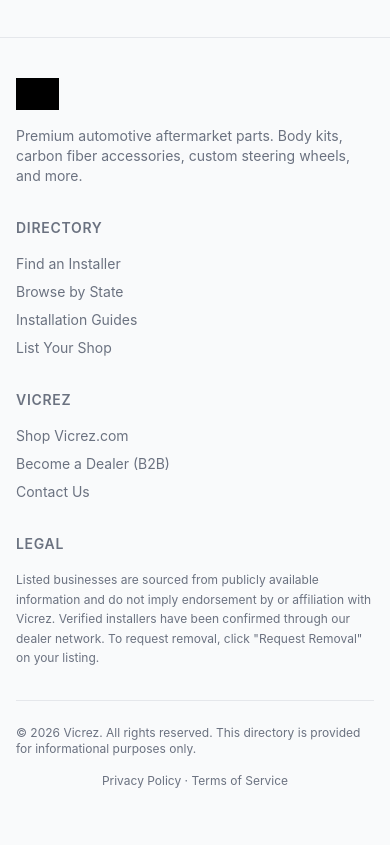
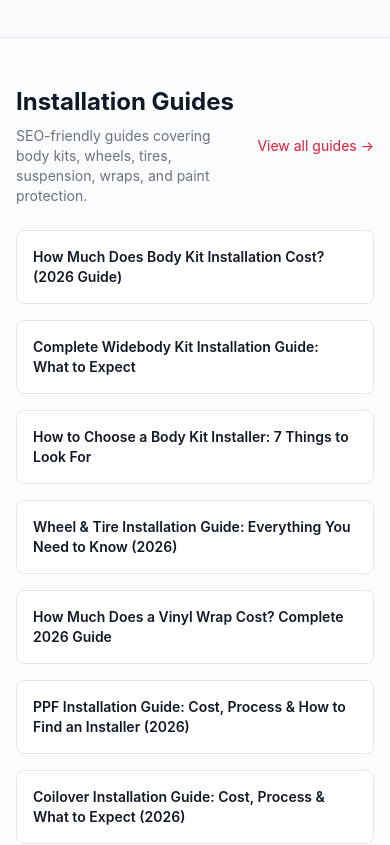
Before and after one commit to bd-vicrez/installer-directory, a Next.js app: page / in a window 390 px wide. Shown: the part 2120-2965 px from the top of the page. Built offline with nearby package versions, Linux system fonts and the light colour scheme; no server answers; the database is empty; grey boxes are pictures that could not be loaded.

Commit message:
improve installer directory SEO coverage

```diff
--- a/src/app/directory/page.tsx
+++ b/src/app/directory/page.tsx
@@ -105,7 +105,7 @@
           {/* Guide links */}
           <section className="bg-vicrez-card border border-vicrez-border rounded-xl p-6">
             <h2 className="text-lg font-bold text-white mb-3">Installation Guides</h2>
-            <ul className="space-y-2 text-sm">
+            <ul className="grid grid-cols-1 md:grid-cols-2 gap-2 text-sm">
               <li>
                 <a href="/guides/body-kit-installation-cost" className="text-vicrez-red hover:underline">
                   How Much Does Body Kit Installation Cost? (2026 Guide)
@@ -121,6 +121,26 @@
                   How to Choose a Body Kit Installer: 7 Things to Look For
                 </a>
               </li>
+              <li>
+                <a href="/guides/wheel-and-tire-installation-guide" className="text-vicrez-red hover:underline">
+                  Wheel & Tire Installation Guide: Everything You Need to Know (2026)
+                </a>
+              </li>
+              <li>
+                <a href="/guides/vinyl-wrap-cost-guide" className="text-vicrez-red hover:underline">
+                  How Much Does a Vinyl Wrap Cost? Complete 2026 Guide
+                </a>
+              </li>
+              <li>
+                <a href="/guides/ppf-installation-guide" className="text-vicrez-red hover:underline">
+                  PPF Installation Guide: Cost, Process & How to Find an Installer (2026)
+                </a>
+              </li>
+              <li>
+                <a href="/guides/coilover-installation-guide" className="text-vicrez-red hover:underline">
+                  Coilover Installation Guide: Cost, Process & What to Expect (2026)
+                </a>
+              </li>
             </ul>
           </section>
         </div>
--- a/src/app/page.tsx
+++ b/src/app/page.tsx
@@ -1,8 +1,25 @@
+import { Metadata } from 'next';
 import Header from '@/components/Header';
 import Footer from '@/components/Footer';
 import HomeSearch from '@/components/HomeSearch';
 import { queryTopCities, queryAllStatesWithCounts, queryInstallerStats, getPool } from '@/lib/db';
 import { STATE_NAMES, toLocationSlug, toStateSlug } from '@/lib/seo';
+
+export const metadata: Metadata = {
+  title: 'Find Body Kit, Wheel, Tire, Wrap & PPF Installers Near You | Vicrez Installer Network',
+  description:
+    'Search the Vicrez Installer Network to find local shops for body kits, widebody kits, OE bumpers, wheels, tires, vinyl wrap, PPF, tint, suspension, and exterior upgrades. Browse thousands of installers across the U.S.',
+  alternates: {
+    canonical: 'https://installers.vicrez.com/',
+  },
+  openGraph: {
+    title: 'Find Body Kit, Wheel, Tire, Wrap & PPF Installers Near You | Vicrez Installer Network',
+    description:
+      'Browse local installers for body kits, bumpers, wheels, tires, vinyl wrap, paint protection film, tint, and aftermarket upgrades.',
+    url: 'https://installers.vicrez.com/',
+    type: 'website',
+  },
+};
 
 const CATEGORIES = [
   { slug: 'body-kits', label: 'Body Kits & Bumpers' },
@@ -13,6 +30,37 @@
   { slug: 'widebody-kits', label: 'Widebody Kits' },
   { slug: 'aero-parts', label: 'Aero Parts & Spoilers' },
   { slug: 'custom-builds', label: 'Custom Builds' },
+];
+
+const SEO_GUIDES = [
+  {
+    slug: 'body-kit-installation-cost',
+    title: 'How Much Does Body Kit Installation Cost? (2026 Guide)',
+  },
+  {
+    slug: 'widebody-kit-installation-guide',
+    title: 'Complete Widebody Kit Installation Guide: What to Expect',
+  },
+  {
+    slug: 'how-to-choose-body-kit-installer',
+    title: 'How to Choose a Body Kit Installer: 7 Things to Look For',
+  },
+  {
+    slug: 'wheel-and-tire-installation-guide',
+    title: 'Wheel & Tire Installation Guide: Everything You Need to Know (2026)',
+  },
+  {
+    slug: 'vinyl-wrap-cost-guide',
+    title: 'How Much Does a Vinyl Wrap Cost? Complete 2026 Guide',
+  },
+  {
+    slug: 'ppf-installation-guide',
+    title: 'PPF Installation Guide: Cost, Process & How to Find an Installer (2026)',
+  },
+  {
+    slug: 'coilover-installation-guide',
+    title: 'Coilover Installation Guide: Cost, Process & What to Expect (2026)',
+  },
 ];
 
 export default async function HomePage() {
@@ -131,6 +179,34 @@
               ))}
           </div>
         </section>
+
+        {/* SEO Guides */}
+        <section className="border-t border-vicrez-border bg-vicrez-card/30">
+          <div className="max-w-7xl mx-auto px-4 sm:px-6 lg:px-8 py-12">
+            <div className="flex items-center justify-between gap-4 mb-6">
+              <div>
+                <h2 className="text-2xl font-bold text-white">Installation Guides</h2>
+                <p className="text-sm text-vicrez-muted mt-2">
+                  SEO-friendly guides covering body kits, wheels, tires, suspension, wraps, and paint protection.
+                </p>
+              </div>
+              <a href="/guides" className="text-sm text-vicrez-red hover:underline whitespace-nowrap">
+                View all guides →
+              </a>
+            </div>
+            <div className="grid grid-cols-1 md:grid-cols-2 lg:grid-cols-3 gap-4">
+              {SEO_GUIDES.map((guide) => (
+                <a
+                  key={guide.slug}
+                  href={`/guides/${guide.slug}`}
+                  className="bg-vicrez-card border border-vicrez-border rounded-lg p-4 hover:border-vicrez-red/30 transition-colors"
+                >
+                  <h3 className="text-sm font-semibold text-white">{guide.title}</h3>
+                </a>
+              ))}
+            </div>
+          </div>
+        </section>
       </main>
       <Footer />
     </>
--- a/src/app/sitemap.ts
+++ b/src/app/sitemap.ts
@@ -22,6 +22,16 @@
 
   const now = new Date().toISOString();
 
+  const guideSlugs = [
+    'body-kit-installation-cost',
+    'widebody-kit-installation-guide',
+    'how-to-choose-body-kit-installer',
+    'wheel-and-tire-installation-guide',
+    'vinyl-wrap-cost-guide',
+    'ppf-installation-guide',
+    'coilover-installation-guide',
+  ];
+
   const staticPages: MetadataRoute.Sitemap = [
     {
       url: 'https://installers.vicrez.com',
@@ -41,30 +51,12 @@
       changeFrequency: 'weekly',
       priority: 0.8,
     },
-    {
-      url: 'https://installers.vicrez.com/guides/body-kit-installation-cost',
+    ...guideSlugs.map((slug) => ({
+      url: `https://installers.vicrez.com/guides/${slug}`,
       lastModified: now,
-      changeFrequency: 'monthly',
+      changeFrequency: 'monthly' as const,
       priority: 0.8,
-    },
-    {
-      url: 'https://installers.vicrez.com/guides/widebody-kit-installation-guide',
-      lastModified: now,
-      changeFrequency: 'monthly',
-      priority: 0.8,
-    },
-    {
-      url: 'https://installers.vicrez.com/guides/how-to-choose-body-kit-installer',
-      lastModified: now,
-      changeFrequency: 'monthly',
-      priority: 0.8,
-    },
-    {
-      url: 'https://installers.vicrez.com/guides/wheel-and-tire-installation-guide',
-      lastModified: now,
-      changeFrequency: 'monthly',
-      priority: 0.8,
-    },
+    })),
   ];
 
   const categoryPages: MetadataRoute.Sitemap = CATEGORY_SLUGS.map((slug) => ({
```
